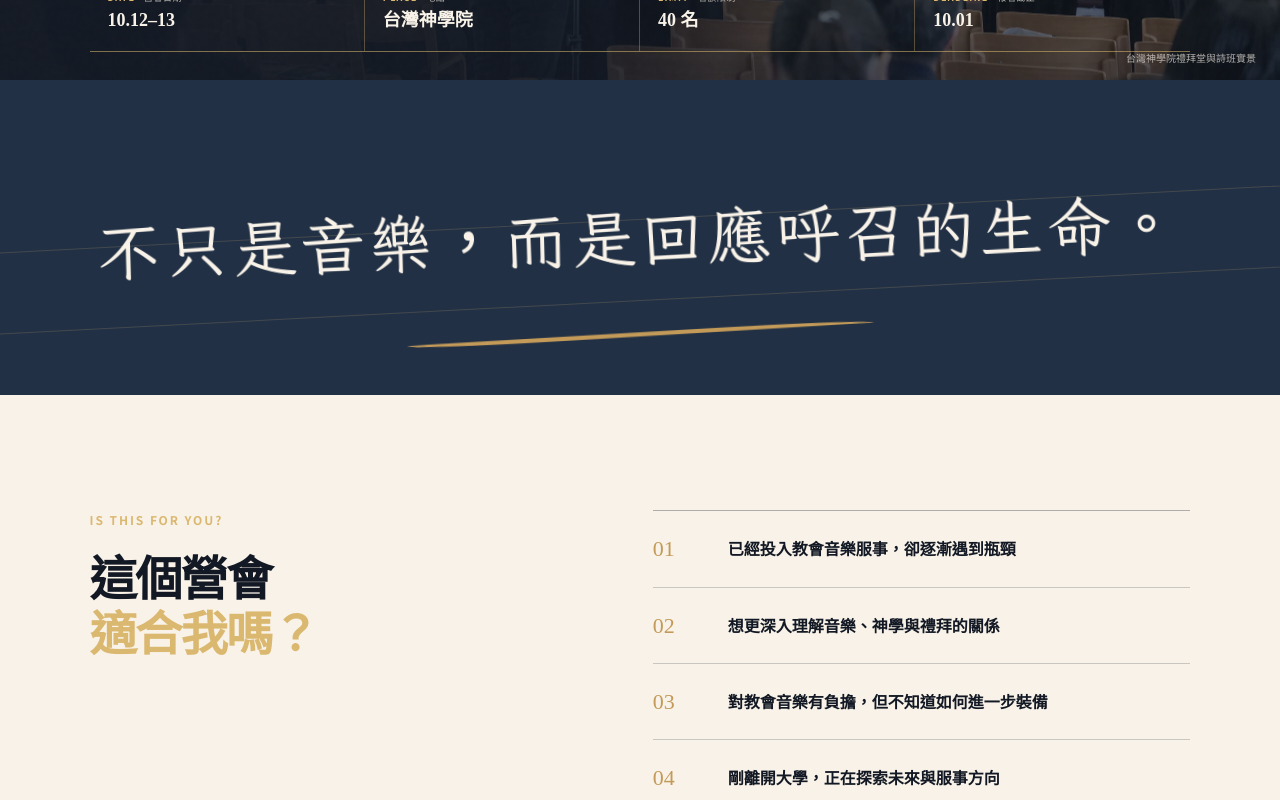
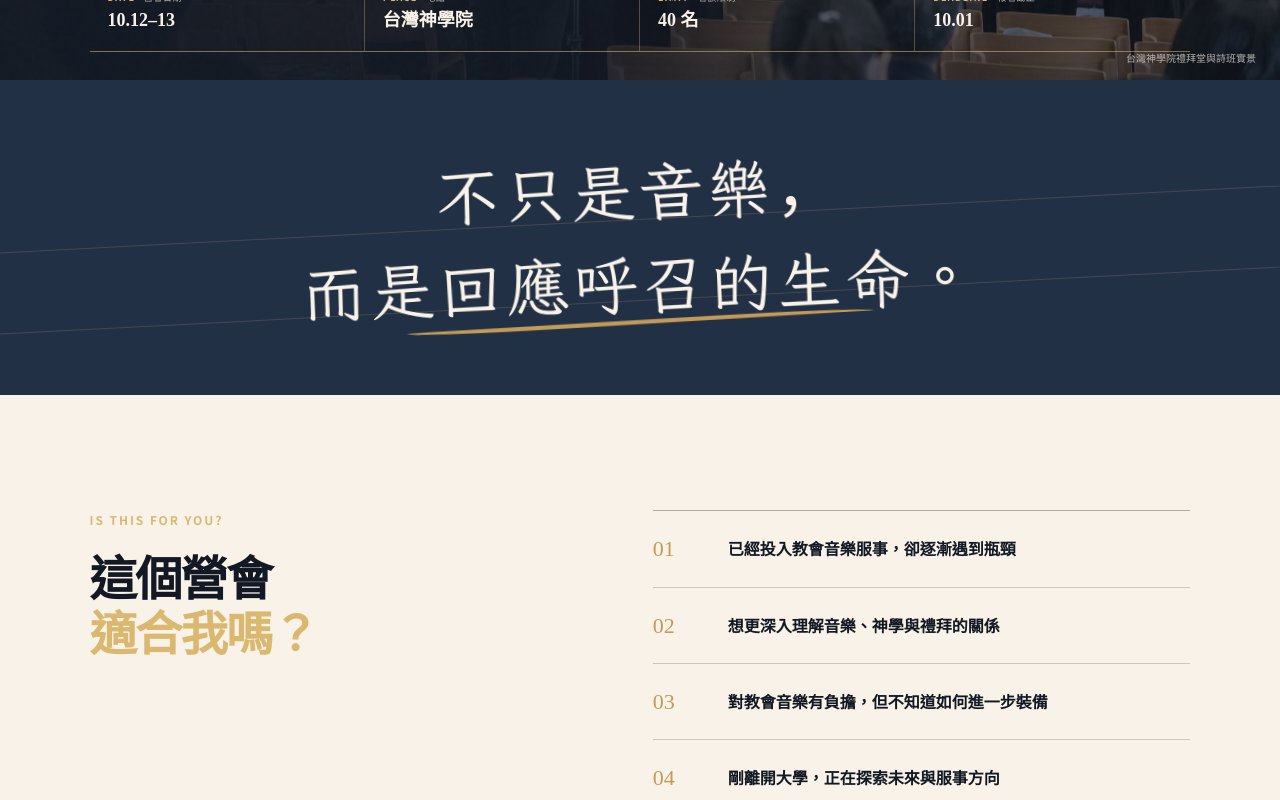
Before and after one commit to tgst-musix/experience-camp-2026, a React (Vite) app: page / in a window 1280 px wide. Shown: the part 720-1520 px from the top of the page. Built offline with nearby package versions, Linux system fonts and the light colour scheme; a web font is replaced by a local one.

Commit message:
新增手寫揭露與結尾淡入順序

```diff
--- a/src/home.module.css
+++ b/src/home.module.css
@@ -23,7 +23,7 @@
 .handwrittenStatement{position:relative;min-height:315px;display:grid;place-items:center;overflow:hidden;padding:60px 24px;background:var(--ink);color:var(--ivory);text-align:center}
 .handwrittenStatement::before{content:"";position:absolute;left:-5%;right:-5%;top:44%;height:80px;border-top:1px solid rgba(219,184,111,.18);border-bottom:1px solid rgba(219,184,111,.18);transform:rotate(-3deg)}
 .handwrittenStatement p{position:relative;z-index:1;margin:0;font-family:var(--font-handwriting);font-size:clamp(39px,5vw,68px);font-weight:400;line-height:1.45;letter-spacing:.06em;transform:rotate(-1.5deg)}
-.handwrittenStatement i{position:absolute;z-index:1;width:min(470px,62vw);height:7px;bottom:57px;border-radius:50%;background:var(--gold);transform:rotate(-3deg);clip-path:polygon(0 38%,95% 0,100% 55%,5% 100%)}
+.handwrittenStatement i{position:absolute;z-index:1;width:min(470px,62vw);height:7px;bottom:57px;border-radius:50%;background:var(--gold);transform:scaleX(0) rotate(-3deg);transform-origin:left center;clip-path:polygon(0 38%,95% 0,100% 55%,5% 100%)}
 .finalHandwriting{margin:0 0 25px!important;color:var(--gold2);font-family:var(--font-handwriting)!important;font-size:clamp(24px,2.6vw,39px);letter-spacing:.04em;transform:rotate(-1deg)}
 @media(max-width:1000px){.immersiveBadge{top:110px;right:32px;width:175px}.immersiveBadge span{font-size:22px}.immersiveBadge strong{font-size:25px}.immersiveBadge small{font-size:14px}}
 @media(max-width:680px){.immersiveBadge{top:22px;right:17px;width:132px;padding:16px;box-shadow:0 0 0 3px rgba(19,25,36,.38),0 0 0 4px rgba(195,154,88,.5)}.immersiveBadge span{font-size:18px}.immersiveBadge strong{margin:3px 0;font-size:20px}.immersiveBadge small{font-size:11px}.handwrittenStatement{min-height:250px;padding:50px 20px}.handwrittenStatement p{font-size:clamp(32px,9.5vw,42px);line-height:1.5;letter-spacing:.03em}.handwrittenStatement i{width:72vw;bottom:43px}.finalHandwriting{margin-bottom:20px!important;font-size:27px}}
@@ -88,3 +88,17 @@
 @keyframes slideLeftReveal{from{opacity:0;transform:translateX(64px)}to{opacity:1;transform:translateX(0)}}
 @keyframes badgeSlideLeftReveal{from{opacity:0;transform:translateX(64px) rotate(-3deg)}to{opacity:1;transform:translateX(0) rotate(-3deg)}}
 @media(prefers-reduced-motion:reduce){.revealFromLeft,.revealFromRight,.revealFromLeft.isRevealed,.revealFromRight.isRevealed{opacity:1;transform:none;animation:none}.immersiveBadge.revealFromRight,.immersiveBadge.revealFromRight.isRevealed{opacity:1;transform:rotate(-3deg);animation:none}}
+
+/* Handwritten left-to-right reveal sequences */
+.handwritingLine{display:block}
+.handwrittenChar{display:inline-block;opacity:0;clip-path:inset(0 100% 0 0);transform:translateX(-.08em);will-change:clip-path,opacity,transform}
+.handwrittenStatement.isRevealed .handwrittenChar,.finalCta.isRevealed .handwrittenChar{animation:writeHandwrittenChar .38s cubic-bezier(.22,1,.36,1) forwards;animation-delay:calc(var(--char-index)*.105s)}
+.handwrittenStatement.isRevealed i{animation:drawHandwritingUnderline .65s cubic-bezier(.22,1,.36,1) 2.2s forwards}
+.finalHeadline,.finalMeta,.finalActions{opacity:0}
+.finalCta.isRevealed .finalHeadline{animation:finalSequenceFade .85s ease 2.45s both}
+.finalCta.isRevealed .finalMeta{animation:finalSequenceFade .75s ease 2.65s both}
+.finalCta.isRevealed .finalActions{animation:finalSequenceFade .75s ease 2.8s both}
+@keyframes writeHandwrittenChar{0%{opacity:0;clip-path:inset(0 100% 0 0);transform:translateX(-.08em)}18%{opacity:1}100%{opacity:1;clip-path:inset(0);transform:translateX(0)}}
+@keyframes drawHandwritingUnderline{from{transform:scaleX(0) rotate(-3deg)}to{transform:scaleX(1) rotate(-3deg)}}
+@keyframes finalSequenceFade{from{opacity:0;transform:translateY(18px)}to{opacity:1;transform:translateY(0)}}
+@media(prefers-reduced-motion:reduce){.handwrittenChar,.finalHeadline,.finalMeta,.finalActions{opacity:1!important;clip-path:none!important;transform:none!important;animation:none!important}.handwrittenStatement i{transform:rotate(-3deg)!important;animation:none!important}}
```
